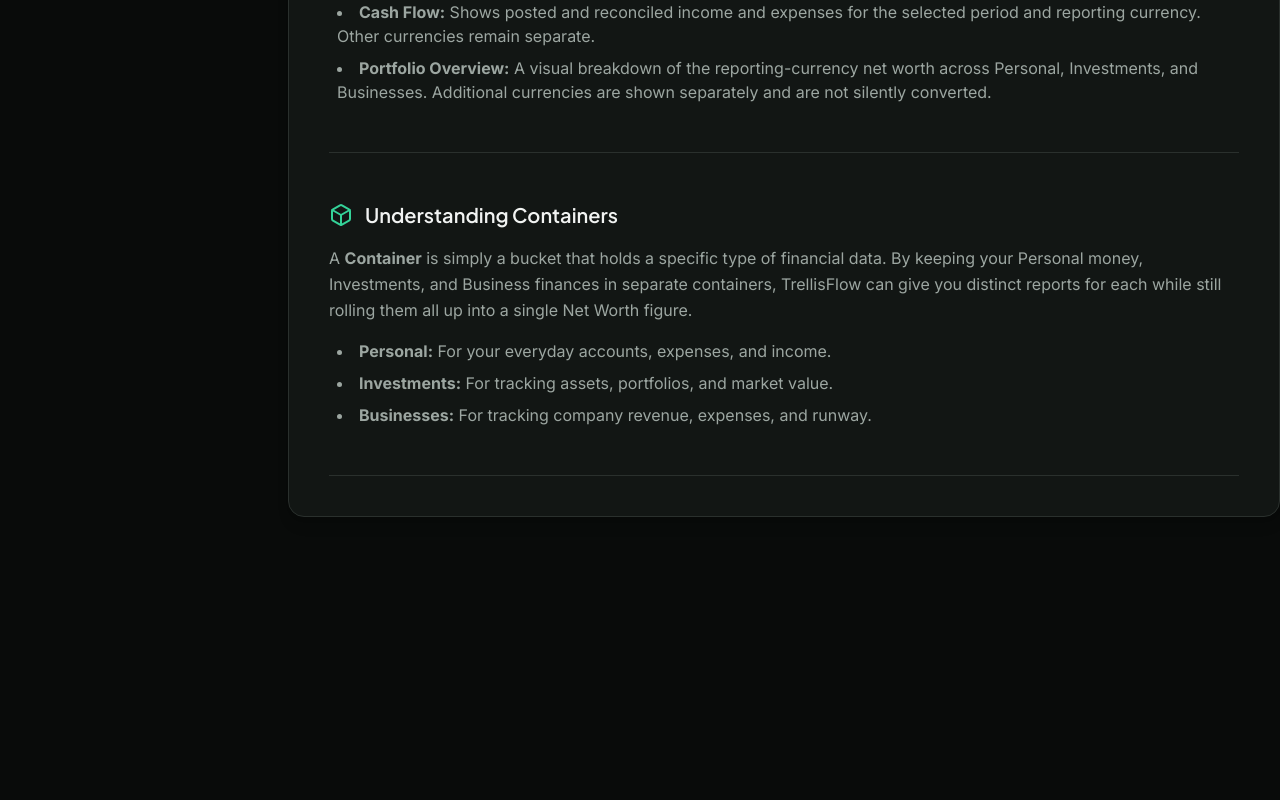
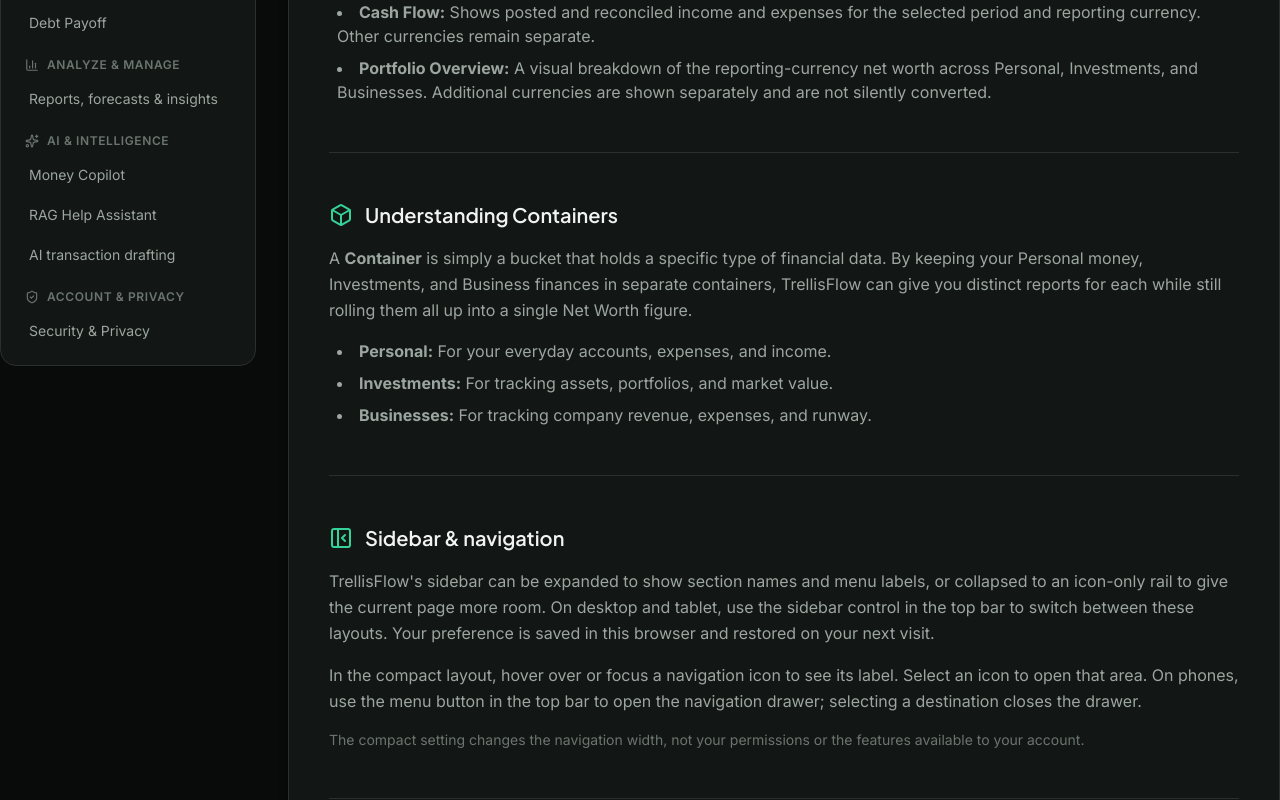
Before and after one commit to Dancan1907/trellisflow, a Next.js app in the folder apps/web/: page /help in a window 1280 px wide. Shown: the part 600-1400 px from the top of the page. Before the commit the page ends 1197 px from the top, so only its background shows below. Built offline with nearby package versions, Linux system fonts and the light colour scheme.

Commit message:
docs(help): publish full guide and explain compact navigation

```diff
--- a/apps/web/src/app/(app)/help/page.tsx
+++ b/apps/web/src/app/(app)/help/page.tsx
@@ -20,6 +20,7 @@ import {
   Sparkles,
   MessageSquareText,
   FileText,
+  PanelLeftClose,
 } from 'lucide-react';
 import Link from 'next/link';
 import { useAuthStore } from '@/lib/auth/auth-store';
@@ -33,6 +34,7 @@ const SECTIONS = [
       { id: 'introduction', label: 'Introduction to TrellisFlow' },
       { id: 'dashboard', label: 'Your Dashboard' },
       { id: 'containers', label: 'Understanding Containers' },
+      { id: 'navigation', label: 'Sidebar & navigation' },
     ],
   },
   {
@@ -84,7 +86,7 @@ export default function HelpPage() {
     <>
       {!isAuthenticated && (
         <header className="sticky top-0 z-40 flex h-16 items-center justify-between border-b border-border-subtle bg-bg-primary px-5 md:px-8">
-          <Logo />
+          <Logo href="/" />
           <nav className="flex items-center gap-3" aria-label="Public navigation">
             <Link href="/login" className="text-sm font-medium text-fg-secondary hover:text-fg-primary">Log in</Link>
             <Link href="/signup" className="rounded-lg bg-accent-primary px-4 py-2 text-sm font-semibold text-white">Get started</Link>
@@ -101,7 +103,7 @@ export default function HelpPage() {
               User Guide
             </h2>
             <nav className="space-y-4">
-              {SECTIONS.filter((section) => isAuthenticated || section.title === 'Getting Started').map((section) => (
+              {SECTIONS.map((section) => (
                 <div key={section.title}>
                   <div className="flex items-center gap-2 px-2 mb-2">
                     <section.icon size={14} className="text-fg-tertiary" />
@@ -110,7 +112,7 @@ export default function HelpPage() {
                     </h3>
                   </div>
                   <ul className="space-y-1">
-                    {section.items.filter((item) => isAuthenticated || ['introduction', 'dashboard', 'containers'].includes(item.id)).map((item) => (
+                    {section.items.map((item) => (
                       <li key={item.id}>
                         <a
                           href={`#${item.id}`}
@@ -222,8 +224,23 @@ export default function HelpPage() {
 
         <hr className="border-border-subtle" />
 
-        {isAuthenticated && (
-          <>
+        <section id="navigation" className="scroll-mt-24">
+          <div className="flex items-center gap-3 mb-4">
+            <PanelLeftClose className="text-accent-primary" size={24} />
+            <h2 className="text-xl font-display font-semibold text-fg-primary">Sidebar & navigation</h2>
+          </div>
+          <p className="text-fg-secondary leading-relaxed mb-4">
+            TrellisFlow's sidebar can be expanded to show section names and menu labels, or collapsed to an icon-only rail to give the current page more room. On desktop and tablet, use the sidebar control in the top bar to switch between these layouts. Your preference is saved in this browser and restored on your next visit.
+          </p>
+          <p className="text-fg-secondary leading-relaxed mb-4">
+            In the compact layout, hover over or focus a navigation icon to see its label. Select an icon to open that area. On phones, use the menu button in the top bar to open the navigation drawer; selecting a destination closes the drawer.
+          </p>
+          <p className="text-sm text-fg-tertiary">The compact setting changes the navigation width, not your permissions or the features available to your account.</p>
+        </section>
+
+        <hr className="border-border-subtle" />
+
+        {/* Full product guide is public so visitors can read the documentation before signing in. */}
         {/* Personal Finance */}
         <section id="personal" className="scroll-mt-24">
           <div className="flex items-center gap-3 mb-4">
@@ -435,8 +452,6 @@ export default function HelpPage() {
             </li>
           </ul>
         </section>
-          </>
-        )}
       </main>
       </div>
     </>
```
